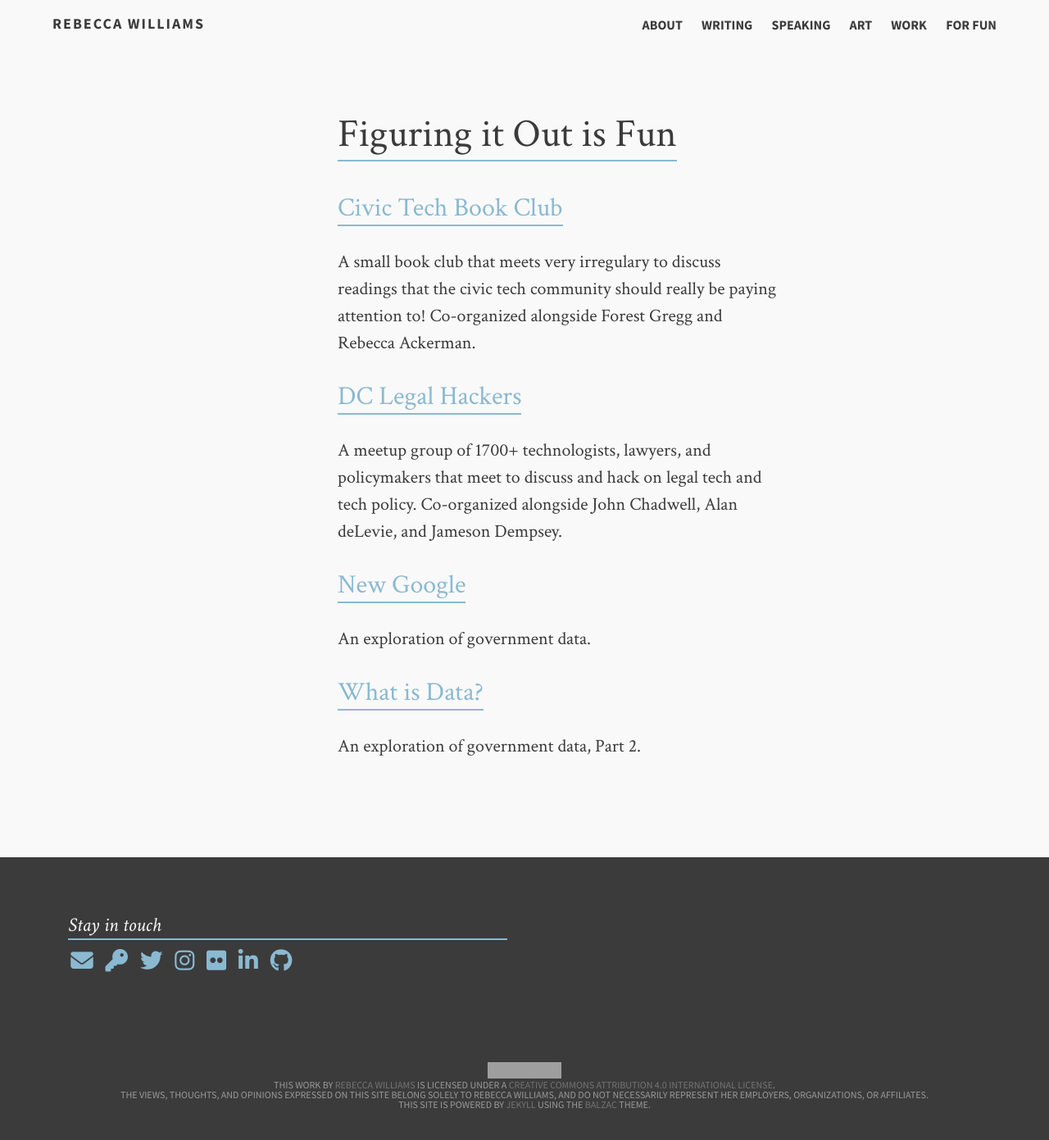
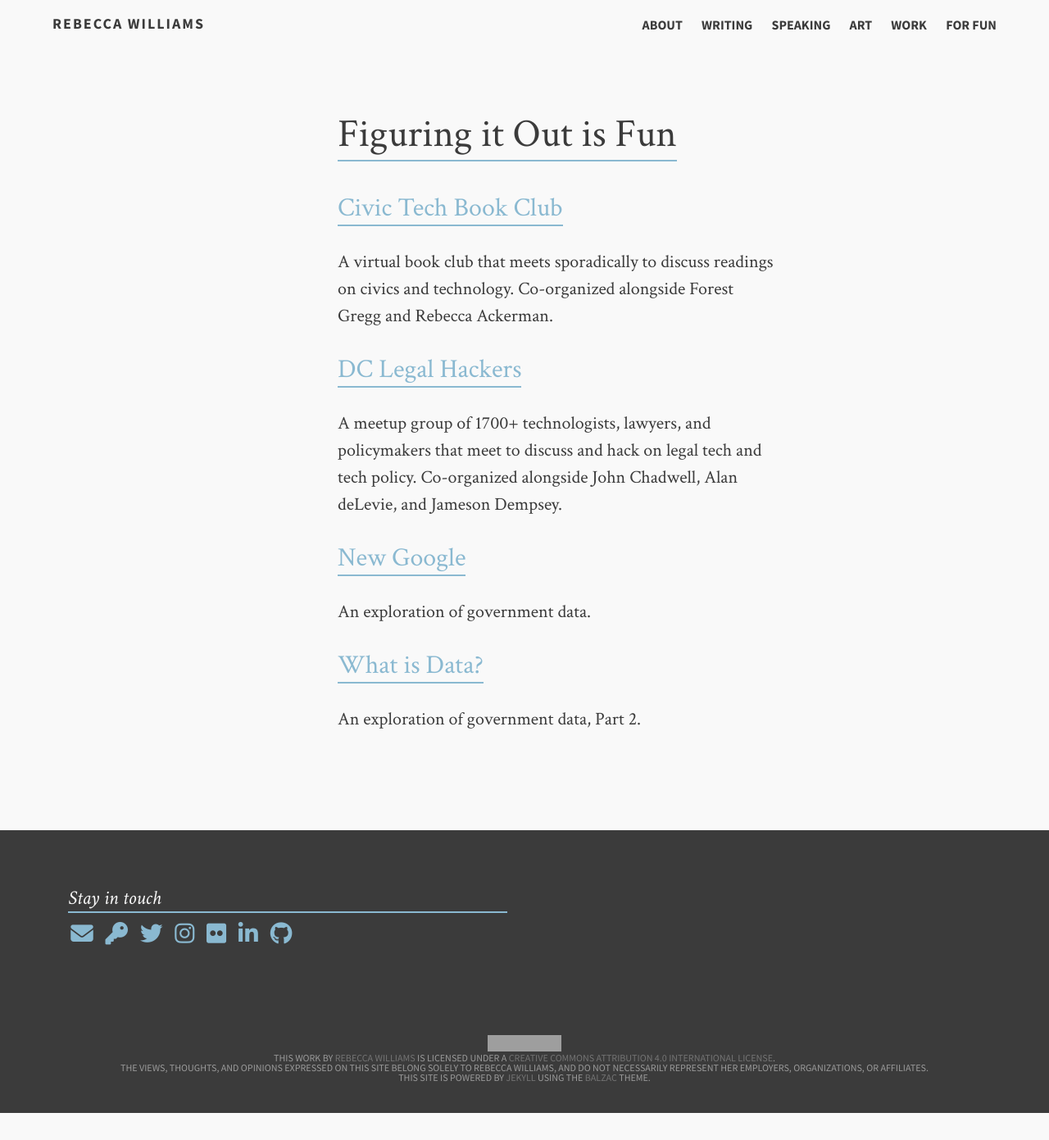
Before and after one commit to rebeccawilliams/rebeccawilliams.us, a Jekyll site: the page built from fun.md, in a window 1280 px wide. Shown: the whole page at 82% size. Built offline with Jekyll 4.4.1, drawn with Linux system fonts in a browser that asks for light colours; nearby versions of some CDN libraries; after the commit the page ends 1358 px from its top, so only the background shows below that; grey boxes are pictures that could not be loaded.

Commit message:
Update fun.html

```diff
--- a/_layouts/fun.html
+++ b/_layouts/fun.html
@@ -6,7 +6,7 @@
               <ol class="post-list">
                  <lh><h2><span class="bb">Figuring it Out is Fun</a></span></h2></lh>
                  <p><h3><span class="bb"><a href=//civictechbook.club>Civic Tech Book Club</a></span></h3></p>
-		 <p>A small book club that meets very irregulary to discuss readings that the civic tech community should really be paying attention to! Co-organized alongside Forest Gregg and Rebecca Ackerman.</p>
+		 <p>A virtual book club that meets sporadically to discuss readings on civics and technology. Co-organized alongside Forest Gregg and Rebecca Ackerman.</p>
                  <p><h3><span class="bb"><a href=//www.meetup.com/dclegalhackers/>DC Legal Hackers</a></span></h3></p>
 <p>A meetup group of 1700+ technologists, lawyers, and policymakers that meet to discuss and hack on legal tech and tech policy. Co-organized alongside John Chadwell, Alan deLevie, and Jameson Dempsey.</p>
 		  <p><h3><span class="bb"><a href=http://rebeccawilliams.github.io/newgoogle/>New Google</a></span></h3></p>
```
